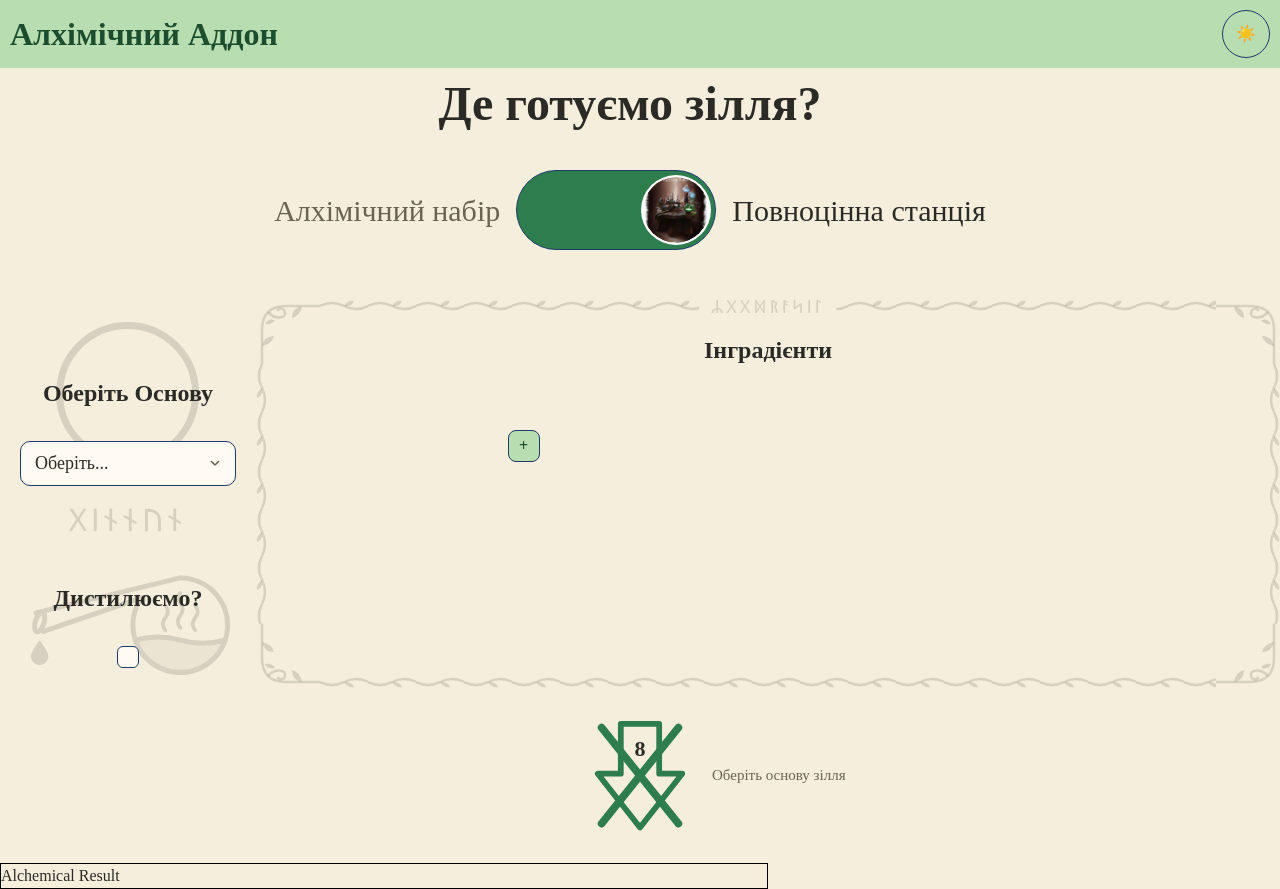
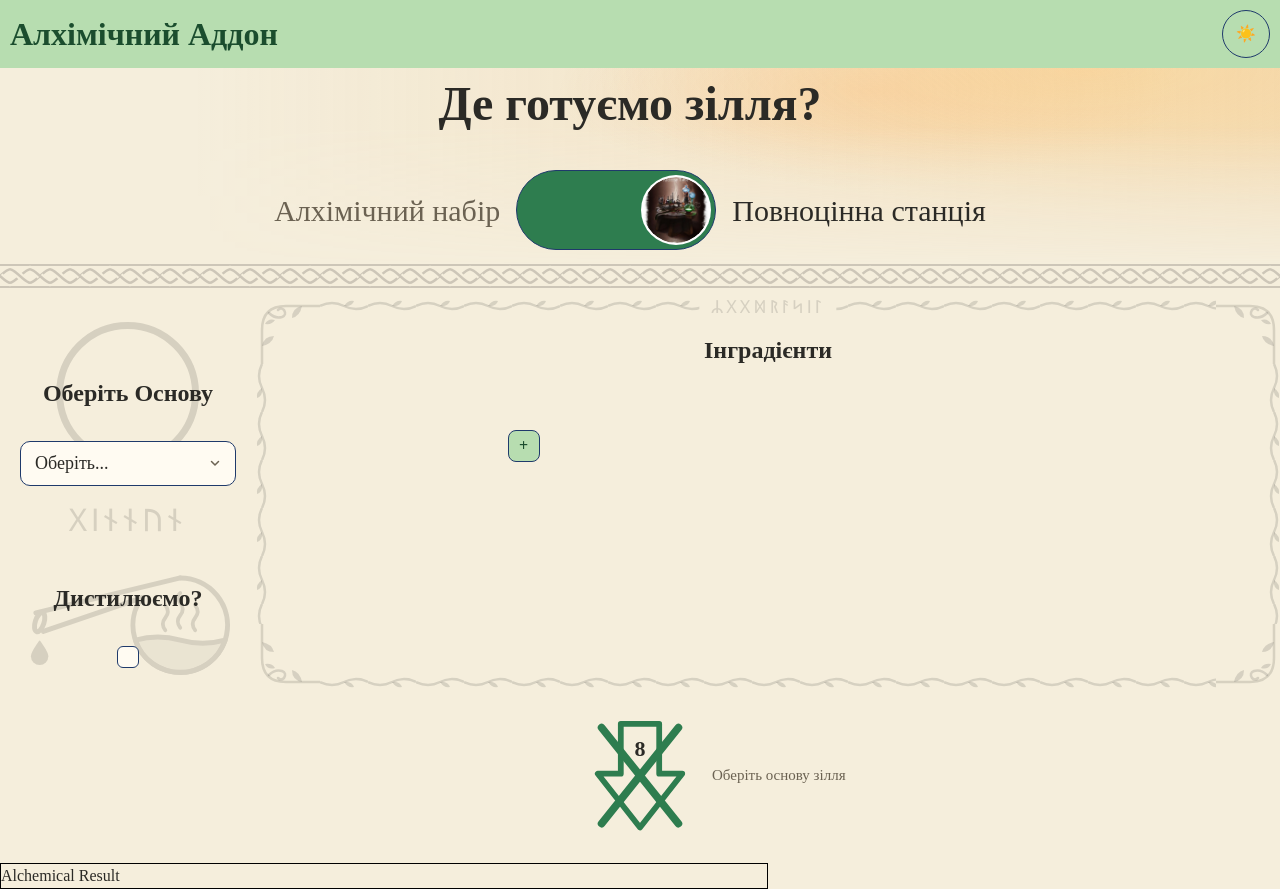
Before and after one commit to hrodgar13/alchemical-addon, a React (Vite) app: page / in a window 1280 px wide. Both pictures are taken after a click on the element 616 px from the left and 210 px from the top of the page. Built offline with nearby package versions, Linux system fonts and the light colour scheme.

Commit message:
where we cook design

```diff
--- /dev/null
+++ b/src/components/WhereWeCook/KnotRibbon.jsx
@@ -0,0 +1,40 @@
+import {useId} from "react";
+
+// Нордична стрічка: дві нитки, що переплітаються «через одну» (над-під), між двома краями.
+// Візерунок повторюється, а не розтягується — тому стрічка тягнеться на будь-яку ширину.
+// Колір — з CSS-властивості `color` (currentColor). Розриви на перетинах малюються кольором фону сторінки.
+export default function KnotRibbon({className}) {
+    const id = useId()
+    const patternId = `${id}-knot`
+    const clipId = `${id}-knot-clip`
+
+    const strandA = "M 0 12 C 10 3, 10 3, 20 12 S 30 21, 40 12"
+    const strandB = "M 0 12 C 10 21, 10 21, 20 12 S 30 3, 40 12"
+
+    return (
+        <svg className={className} height="24" aria-hidden="true">
+            <defs>
+                <clipPath id={clipId}>
+                    <rect x="12" y="0" width="16" height="24"/>
+                </clipPath>
+                <pattern id={patternId} width="40" height="24" patternUnits="userSpaceOnUse">
+                    {/* Краї стрічки */}
+                    <line x1="0" y1="1" x2="40" y2="1" stroke="currentColor" strokeWidth="2"/>
+                    <line x1="0" y1="23" x2="40" y2="23" stroke="currentColor" strokeWidth="2"/>
+
+                    {/* Нитка A, поверх неї нитка B з «ореолом» кольору фону — B зверху на краях візерунка */}
+                    <path d={strandA} fill="none" stroke="currentColor" strokeWidth="2.5"/>
+                    <path d={strandB} fill="none" stroke="var(--color-bg)" strokeWidth="7"/>
+                    <path d={strandB} fill="none" stroke="currentColor" strokeWidth="2.5"/>
+
+                    {/* У середині візерунка нитка A знову зверху — так виходить переплетення «над-під» */}
+                    <g clipPath={`url(#${clipId})`}>
+                        <path d={strandA} fill="none" stroke="var(--color-bg)" strokeWidth="7"/>
+                        <path d={strandA} fill="none" stroke="currentColor" strokeWidth="2.5"/>
+                    </g>
+                </pattern>
+            </defs>
+            <rect width="100%" height="100%" fill={`url(#${patternId})`}/>
+        </svg>
+    )
+}
--- a/src/components/WhereWeCook/WhereWeCook.jsx
+++ b/src/components/WhereWeCook/WhereWeCook.jsx
@@ -5,6 +5,7 @@ import alchemyTableImg from '../../assets/AkhemyTable.png';
 import alchemistSuppliesImg from '../../assets/AlchemistSupplies.png';
 import {usePotionBrew} from "../../contexts/PotionBrewContext.jsx";
 import {FIELD_INSTRUMENTS, STATION} from "../../static/static.js";
+import KnotRibbon from "./KnotRibbon.jsx";
 
 
 export default function WhereWeCook() {
@@ -21,7 +22,13 @@ export default function WhereWeCook() {
         setWhereWeCook(isStation ? FIELD_INSTRUMENTS : STATION)
     }
 
-    return <div className={styles.WhereWeCook}>
+    return <div className={styles.WhereWeCook} data-station={isStation || undefined}>
+        {/* Небо: ніч з північним сяйвом (похідний набір) або тепле світло свічки (станція) */}
+        <div className={styles.Sky} aria-hidden="true">
+            <div className={`${styles.SkyLayer} ${styles.Night}`}/>
+            <div className={`${styles.SkyLayer} ${styles.Candle}`}/>
+        </div>
+
         <h2 className={styles.Title} id="where-we-cook-title">Де готуємо зілля?</h2>
         <ToggleGroup
             value={[whereWeCook]}
@@ -46,5 +53,7 @@ export default function WhereWeCook() {
                 Повноцінна станція
             </Toggle>
         </ToggleGroup>
+
+        <KnotRibbon className={styles.Ribbon}/>
     </div>
 }
--- a/src/components/WhereWeCook/where-we-cook.module.css
+++ b/src/components/WhereWeCook/where-we-cook.module.css
@@ -1,4 +1,7 @@
 .WhereWeCook {
+    /* position + isolation — щоб небо й стрічка лягали під вміст секції, але не під сторінку */
+    position: relative;
+    isolation: isolate;
     grid-column: 1/6;
     justify-content: center;
     align-items: center;
@@ -7,7 +10,95 @@
     padding: 0 20px 50px 0;
     display: flex;
     flex-direction: column;
-    gap: 30px
+    gap: 30px;
+
+    /* Кольори неба — світла тема: світанок і сонячне світло */
+    --night-base: rgb(150 180 230 / 0.35);
+    --night-aurora-green: rgb(120 200 170 / 0.22);
+    --night-aurora-violet: rgb(170 140 220 / 0.18);
+    --candle-base: rgb(240 190 120 / 0.35);
+    --candle-glow: rgb(255 200 110 / 0.35);
+    --candle-flame: rgb(255 160 80 / 0.2);
+}
+
+/* Кольори неба — темна тема: ніч з північним сяйвом і світло свічки */
+:global(.dark) .WhereWeCook {
+    --night-base: rgb(13 19 48 / 0.85);
+    --night-aurora-green: rgb(80 200 150 / 0.35);
+    --night-aurora-violet: rgb(140 90 210 / 0.28);
+    --candle-base: rgb(90 50 20 / 0.55);
+    --candle-glow: rgb(255 190 90 / 0.38);
+    --candle-flame: rgb(255 140 50 / 0.25);
+}
+
+/* Небо починається одразу під хедером і плавно розчиняється донизу у фон сторінки */
+.Sky {
+    position: absolute;
+    z-index: -1;
+    inset: 0;
+    overflow: hidden;
+    pointer-events: none;
+    mask-image: linear-gradient(to bottom, black 0%, black 25%, transparent 85%);
+}
+
+.SkyLayer {
+    position: absolute;
+    inset: 0;
+    transition: translate 900ms ease-in-out, opacity 900ms ease-in-out;
+}
+
+/* Ніч: найнасиченіша зліва, ледве доходить праворуч */
+.Night {
+    background:
+        radial-gradient(ellipse 60% 90% at 15% 0%, var(--night-aurora-green), transparent 70%),
+        radial-gradient(ellipse 45% 70% at 38% 5%, var(--night-aurora-violet), transparent 70%),
+        linear-gradient(to right, var(--night-base) 0%, transparent 85%);
+}
+
+/* Свічка: навпаки — найтепліша справа */
+.Candle {
+    background:
+        radial-gradient(ellipse 55% 90% at 85% 0%, var(--candle-glow), transparent 70%),
+        radial-gradient(ellipse 35% 60% at 68% 10%, var(--candle-flame), transparent 70%),
+        linear-gradient(to left, var(--candle-base) 0%, transparent 85%);
+    /* За замовчуванням (похідний набір) свічка відсунута за правий край і прозора */
+    translate: 30% 0;
+    opacity: 0;
+}
+
+/* Станція: ніч відступає вліво й згасає, свічка заходить справа */
+[data-station] > .Sky > .Night {
+    translate: -30% 0;
+    opacity: 0;
+}
+
+[data-station] > .Sky > .Candle {
+    translate: 0 0;
+    opacity: 1;
+}
+
+/* Нордична стрічка внизу секції на всю ширину */
+.Ribbon {
+    position: absolute;
+    z-index: -1;
+    left: 0;
+    right: 0;
+    bottom: 12px;
+    width: 100%;
+    color: color-mix(in srgb, var(--color-text) 20%, transparent);
+    pointer-events: none;
+}
+
+/* Без анімацій — шари просто змінюють прозорість, без руху вбік */
+@media (prefers-reduced-motion: reduce) {
+    .SkyLayer {
+        transition: opacity 300ms;
+    }
+
+    .Candle,
+    [data-station] > .Sky > .Night {
+        translate: none;
+    }
 }
 
 .Title {
```
